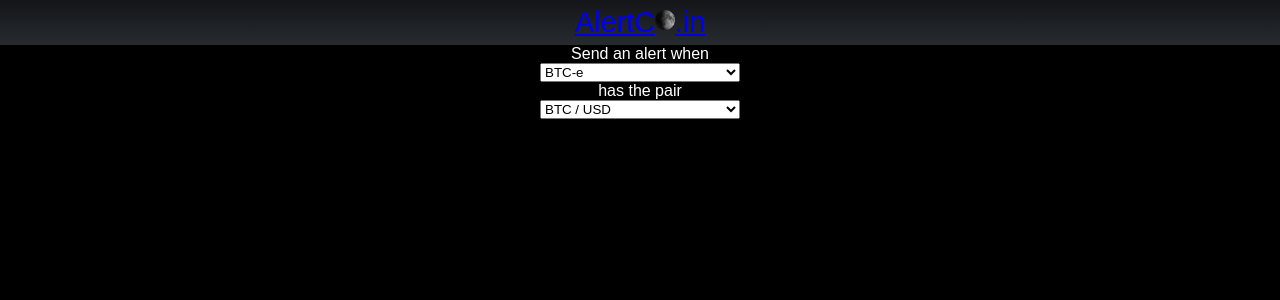
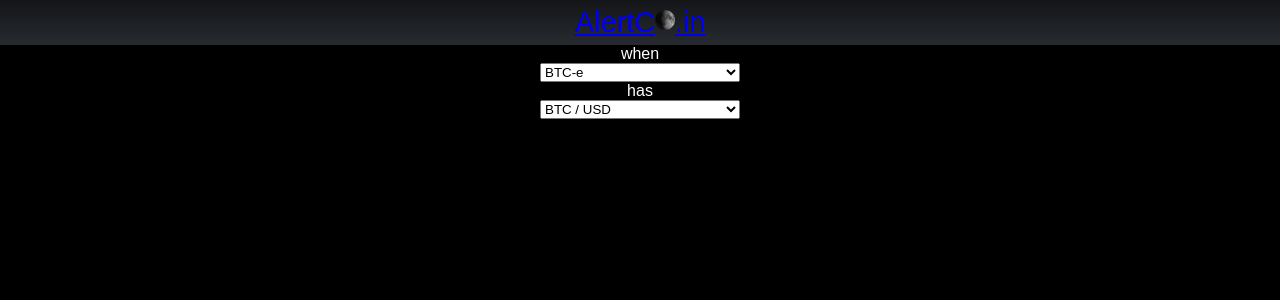
Before and after one commit to staticinstance/alertcoin-client, a React (Create React App) app: page / in a window 1280 px wide. Shown: the top 300 px of the page. Built offline with nearby package versions, Linux system fonts and the light colour scheme; the HTML template or start-up script is replaced by a standard one.

Commit message:
updated list containers

```diff
--- a/src/components/exchange-list.js
+++ b/src/components/exchange-list.js
@@ -3,7 +3,7 @@
 let ExchangeList = (props) => {
         return <div>
                     <div className="main container full-width center-text">
-                    Send an alert when
+                    when
                     </div>
                     <div className="main container full-width center-text">
                         <select onChange={ props.selectExchange }>
--- a/src/components/pair-list.js
+++ b/src/components/pair-list.js
@@ -3,7 +3,7 @@
 let ExchangeList = (props) => {
         return <div>
                     <div className="main container full-width center-text">
-                    has the pair
+                    has
                     </div>
                     <div className="main container full-width center-text">
                         <select onChange={ props.selectPair }>
```
